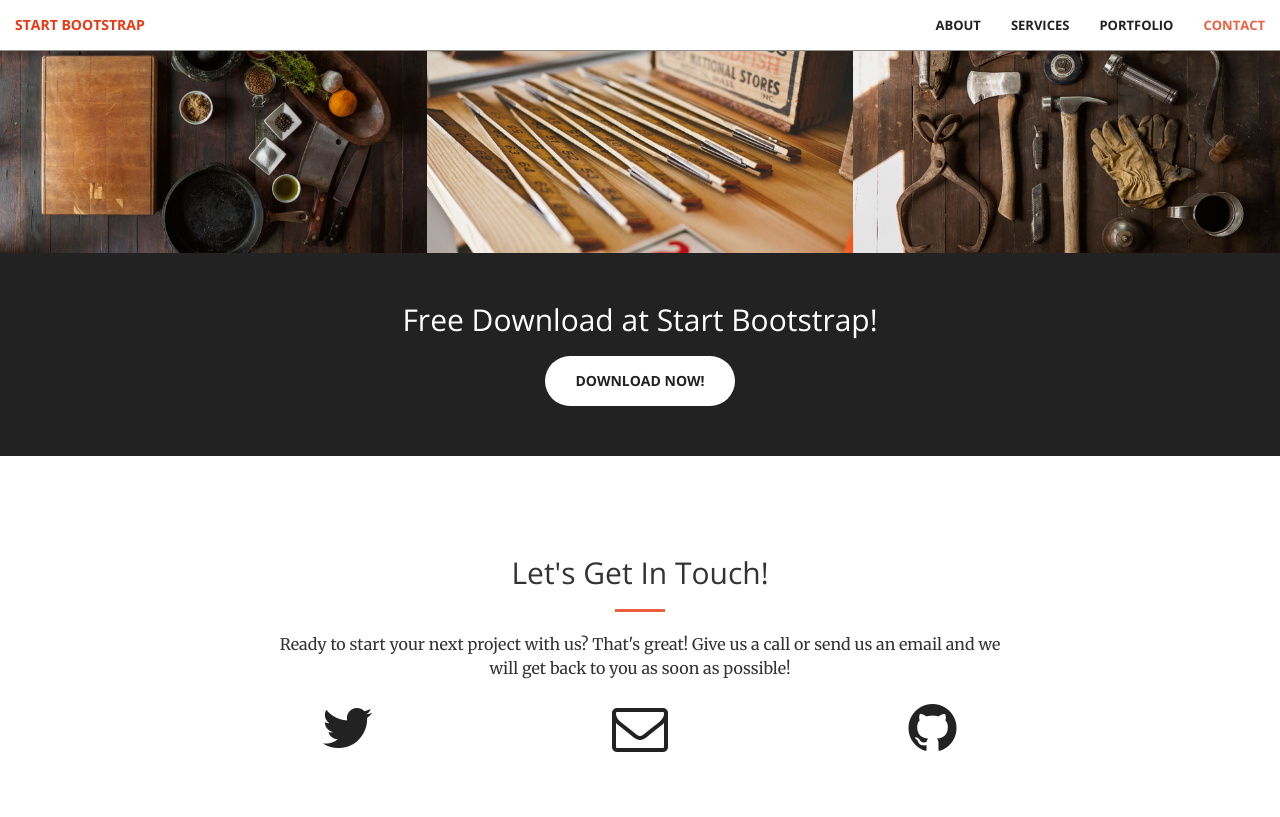
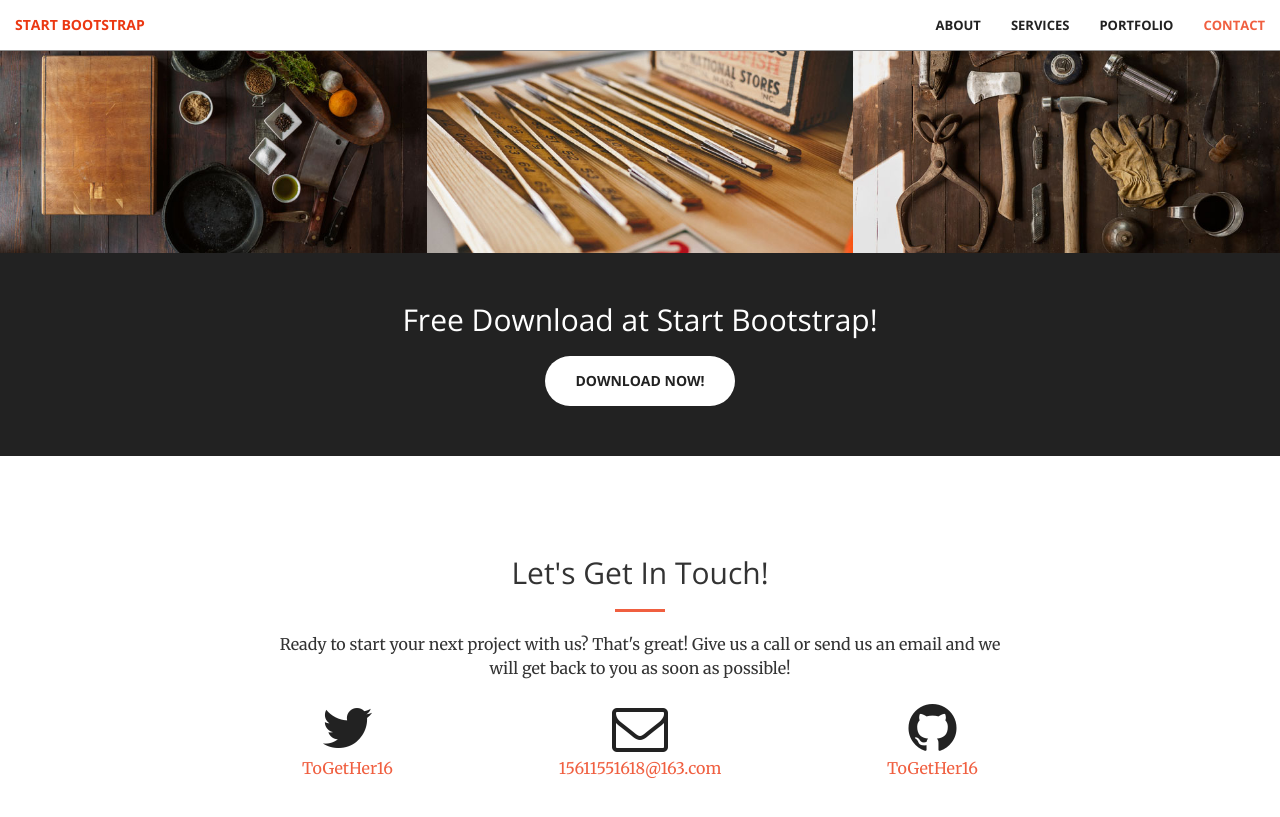
Before and after one commit to ToGetHer16/ToGetHer16.github.io, a Jekyll site: the page built from index.html, in a window 1280 px wide and 900 px high, scrolled down 1981 px. Shown: the top 817 px of the window. Built offline with Jekyll 4.4.1, drawn with Linux system fonts in a browser that asks for light colours.

Commit message:
Update _config.yml

```diff
--- a/_config.yml
+++ b/_config.yml
@@ -1,12 +1,12 @@
 # Site settings
-title:
-email:
-description: > # this means to ignore newlines until "baseurl:"
+title: 陈十六的博客
+email: 15611551618@163.com
+description: "Stay hungry , Stay young" # this means to ignore newlines until "baseurl:"
 baseurl: "/together16.github.io" # the subpath of your site, e.g. /blog/
 url: "https://together16.github.io" # the base hostname & protocol for your site
 
-twitter_username:
-github_username:
+twitter_username: ToGetHer16
+github_username: ToGetHer16
 
 # Build settings
 markdown: kramdown
```
